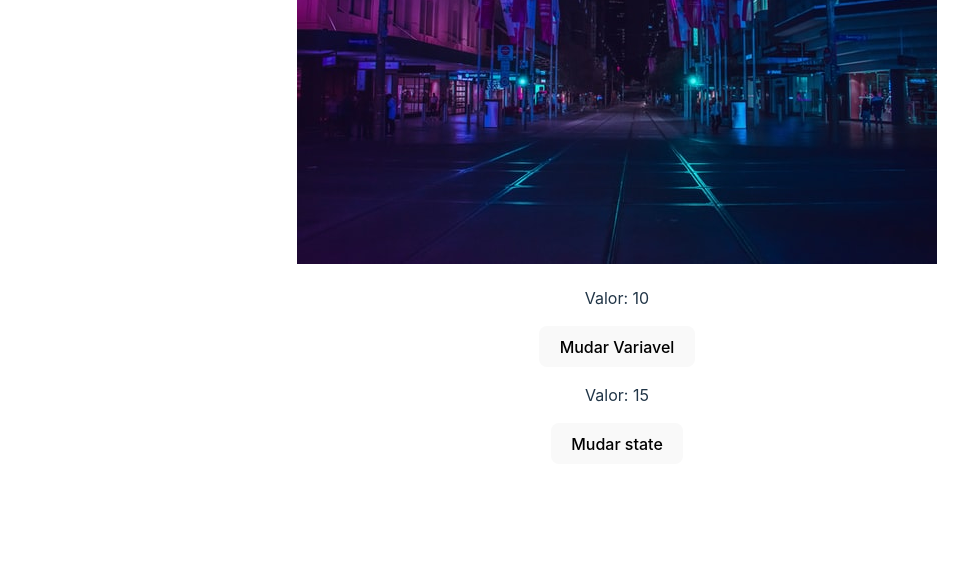
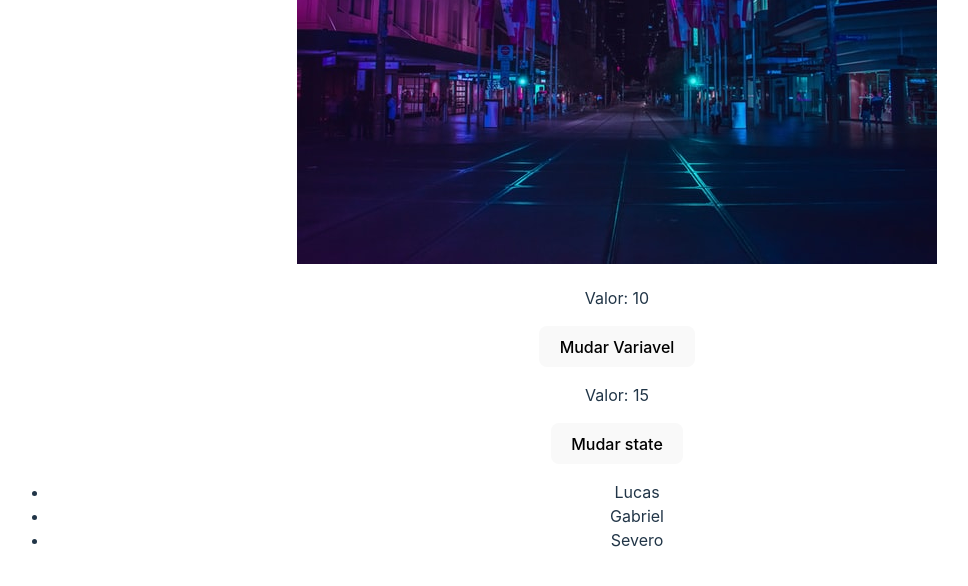
Before and after one commit to Lucassevero06/front-end-udemy, a React (Vite) app in the folder REACT/3_AVANÇANDO_REACT/avancando_com_react/: page / in a window 1280 px wide. Shown: the part 753-1339 px from the top of the page, without its empty margins (23-991 px from the left). Built offline with nearby package versions, Linux system fonts and the light colour scheme.

Commit message:
avançando com listas em react

```diff
--- a/REACT/3_AVANÇANDO_REACT/avancando_com_react/src/App.jsx
+++ b/REACT/3_AVANÇANDO_REACT/avancando_com_react/src/App.jsx
@@ -5,6 +5,7 @@ import city from './assets/city.jpg'
 
 // 3 - hook
 import Data from './components/Data'
+import ListRender from './components/ListRender'
 
 function App() {
 
@@ -15,7 +16,10 @@ function App() {
       <img src="/img1.jpg" alt="imagem" />
       {/* 2 - imagem em assets */}
       <img src={city} alt="outra imagem" />
+      {/* 3 - useState */}
       <Data/>
+      {/* 4 - render de lista */}
+      <ListRender/>
     </div>
   )
 
--- /dev/null
+++ b/REACT/3_AVANÇANDO_REACT/avancando_com_react/src/components/ListRender.jsx
@@ -0,0 +1,17 @@
+import { useState } from "react"
+const ListRender = () => {
+
+    const [list] = useState(["Lucas", "Gabriel", "Severo"])
+
+    return (
+        <div>
+            <ul>
+                {list.map((item) => (
+                    <li>{item}</li>
+                ))}
+            </ul>
+        </div>
+    )
+}
+
+export default ListRender
```
